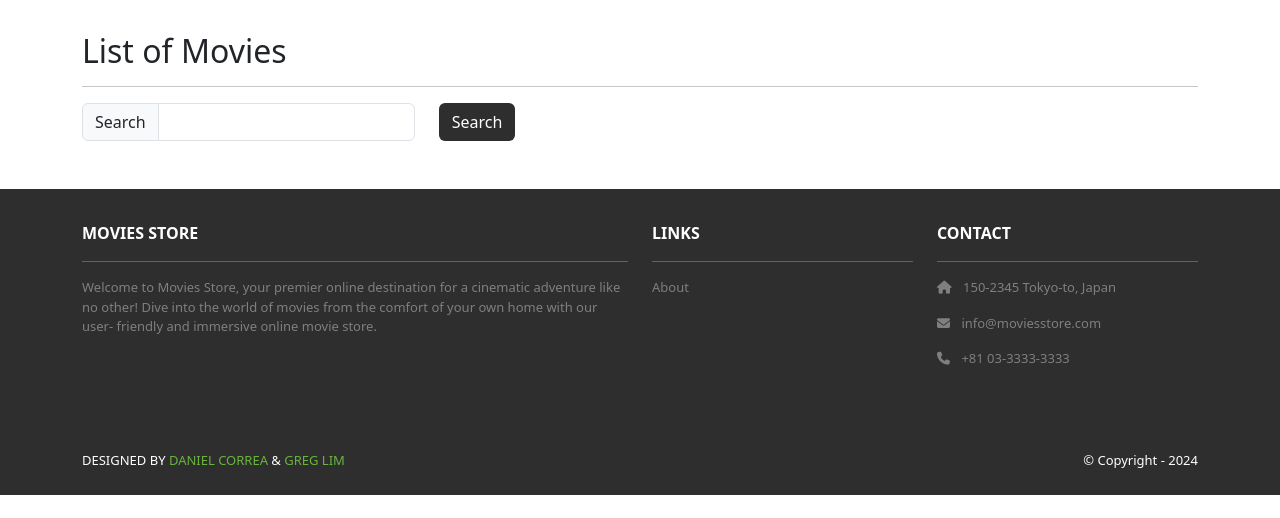
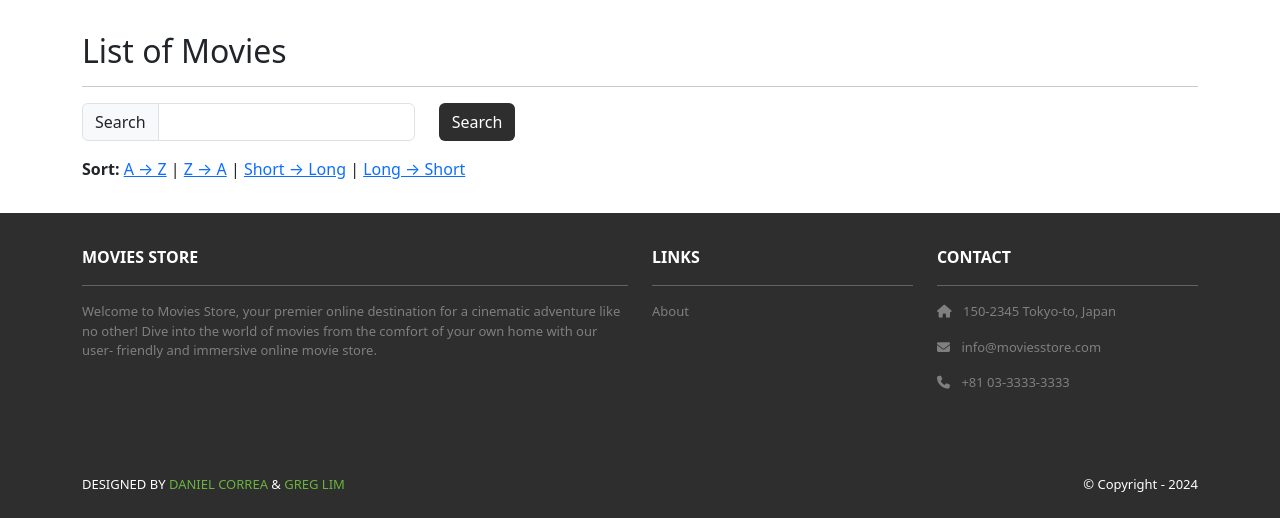
Before and after one commit to JackDamato/moviesstore, a Django app: page /movies/ in a window 1280 px wide. Shown: the part 82-600 px from the top of the page. Run offline with Django 5.2, Linux system fonts and the light colour scheme; data that the repository does not hold is empty; some libraries are stand-ins or nearby versions.

Commit message:
Add search form and sorting links to index.html

```diff
--- a/movies/templates/movies/index.html
+++ b/movies/templates/movies/index.html
@@ -7,26 +7,37 @@
       <div class="col mx-auto mb-3">
         <h2>List of Movies</h2>
         <hr />
+
+        <!-- SEARCH FORM -->
         <p class="card-text">
           <form method="GET">
             <div class="row">
               <div class="col-auto">
                 <div class="input-group col-auto">
-                  <div class="input-group-text">
-                    Search</div>
-                  <input type="text" class="form-control"
-                    name="search">
+                  <div class="input-group-text">Search</div>
+                  <input type="text" class="form-control" name="search" value="{{ request.GET.search }}">
                 </div>
               </div>
               <div class="col-auto">
-                <button class="btn bg-dark text-white"
-                  type="submit">Search</button>
+                <button class="btn bg-dark text-white" type="submit">Search</button>
               </div>
             </div>
           </form>
         </p>
+
+        <!-- SORTING LINKS -->
+        <div class="mt-3">
+          <strong>Sort:</strong>
+          <a href="?sort=alpha_asc">A → Z</a> |
+          <a href="?sort=alpha_desc">Z → A</a> |
+          <a href="?sort=len_asc">Short → Long</a> |
+          <a href="?sort=len_desc">Long → Short</a>
+        </div>
+
       </div>
     </div>
+
+    <!-- MOVIE GRID -->
     <div class="row">
       {% for movie in template_data.movies %}
       <div class="col-md-4 col-lg-3 mb-2">
@@ -41,6 +52,7 @@
       </div>
       {% endfor %}
     </div>
+
   </div>
 </div>
 {% endblock content %}
```
